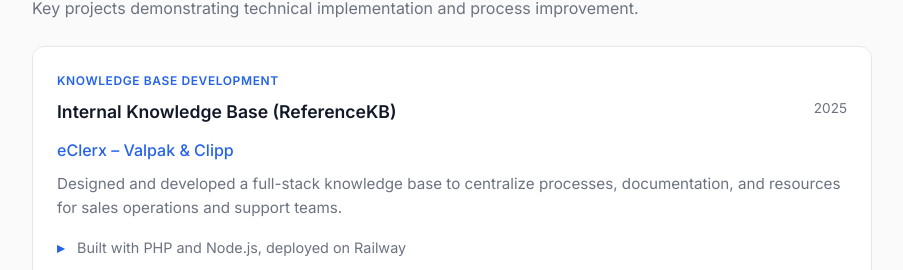
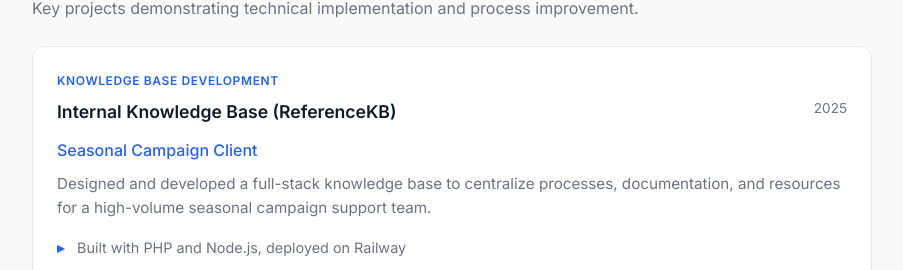
Before and after one commit to jstndcllrc/jstndcllrc, a plain HTML site: page index.html in a window 1280 px wide. Shown: the part 3038-3308 px from the top of the page, without its empty margins (188-1091 px from the left). Drawn offline with Linux system fonts and the light colour scheme.

Commit message:
Update ReferenceKB project: seasonal campaign client knowledge base

```diff
--- a/index.html
+++ b/index.html
@@ -1032,8 +1032,8 @@
             <h3>Internal Knowledge Base (ReferenceKB)</h3>
             <span class="card-period">2025</span>
           </div>
-          <span class="card-company">eClerx – Valpak & Clipp</span>
-          <p>Designed and developed a full-stack knowledge base to centralize processes, documentation, and resources for sales operations and support teams.</p>
+          <span class="card-company">Seasonal Campaign Client</span>
+          <p>Designed and developed a full-stack knowledge base to centralize processes, documentation, and resources for a high-volume seasonal campaign support team.</p>
           <ul>
             <li>Built with PHP and Node.js, deployed on Railway</li>
             <li>Centralized team knowledge for faster onboarding and issue resolution</li>
```
